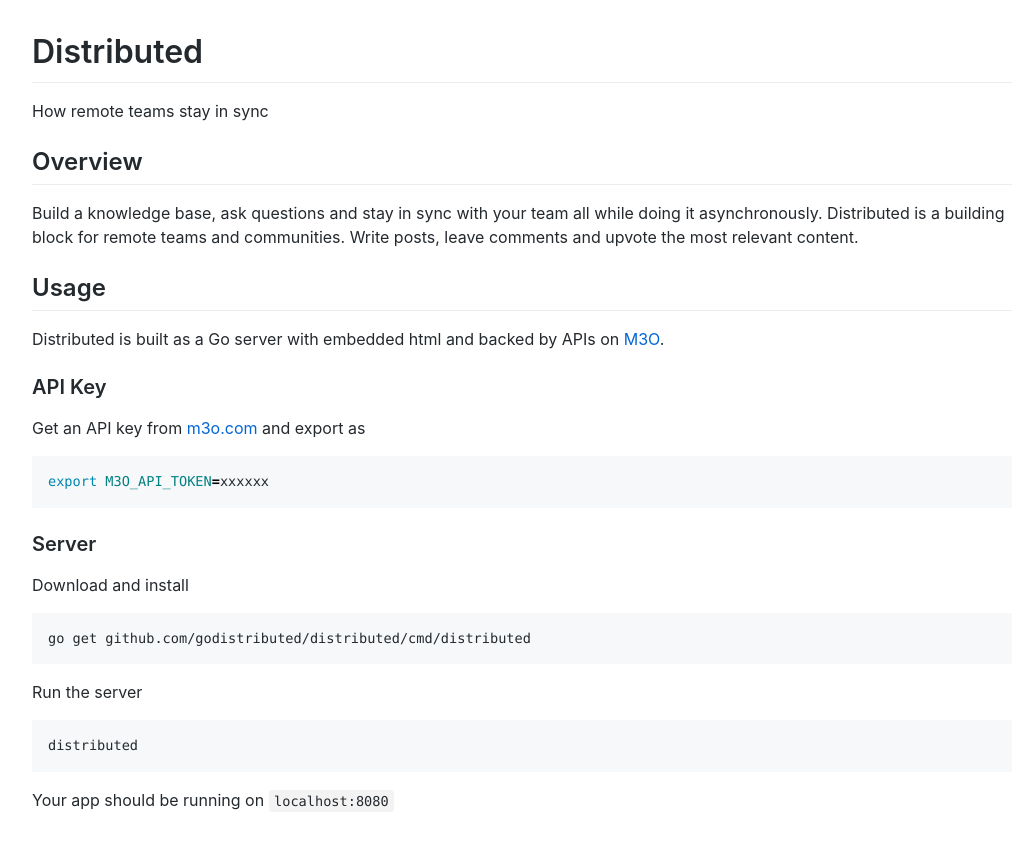
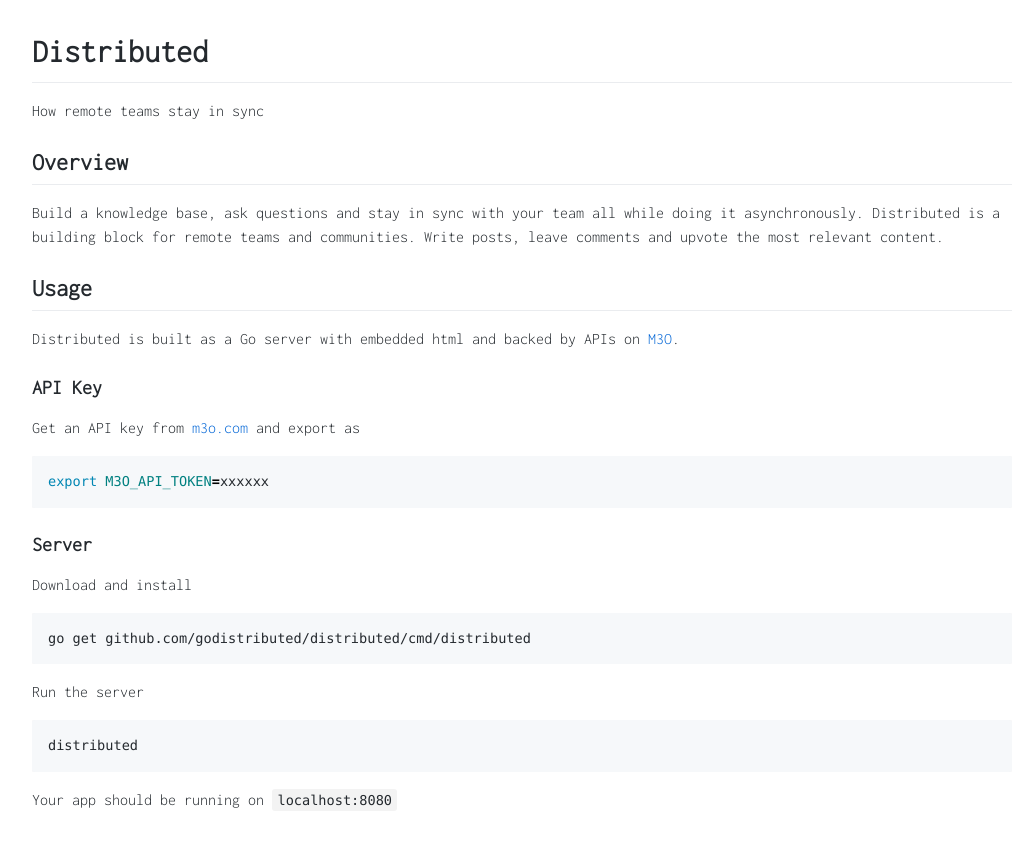
Before and after one commit to boosters-research/distributed, a Jekyll site: the page built from README.md, in a window 1280 px wide. Shown: the top 849 px of the page, without its empty margins (118-1153 px from the left). Built offline with Jekyll 4.4.1, drawn with Linux system fonts in a browser that asks for light colours; our own code applies the rules of GitHub Pages for plain Markdown files; comment, search, counter and statistics services are not loaded.

Commit message:
Change fonts

```diff
--- a/assets/css/style.css
+++ b/assets/css/style.css
@@ -129,7 +129,7 @@
 
 input, select, textarea, button { font-family: inherit; font-size: inherit; line-height: inherit; }
 
-body { font-family: -apple-system, BlinkMacSystemFont, "Segoe UI", Helvetica, Arial, sans-serif, "Apple Color Emoji", "Segoe UI Emoji", "Segoe UI Symbol"; font-size: 14px; line-height: 1.5; color: #24292e; background-color: #fff; }
+body { font-family: 'Inconsolata', monospace; font-size: 14px; line-height: 1.5; color: #24292e; background-color: #fff; }
 
 a { color: #0366d6; text-decoration: none; }
 a:hover { text-decoration: underline; }
@@ -2677,7 +2677,7 @@
   .offset-xl-9 { margin-left: 75% !important; }
   .offset-xl-10 { margin-left: 83.3333333333% !important; }
   .offset-xl-11 { margin-left: 91.6666666667% !important; } }
-.markdown-body { font-family: -apple-system, BlinkMacSystemFont, "Segoe UI", Helvetica, Arial, sans-serif, "Apple Color Emoji", "Segoe UI Emoji", "Segoe UI Symbol"; font-size: 16px; line-height: 1.5; word-wrap: break-word; }
+.markdown-body { font-family: 'Inconsolata', monospace; font-size: 16px; line-height: 1.5; word-wrap: break-word; }
 .markdown-body::before { display: table; content: ""; }
 .markdown-body::after { display: table; clear: both; content: ""; }
 .markdown-body > *:first-child { margin-top: 0 !important; }
```
